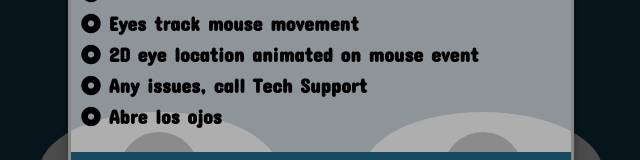
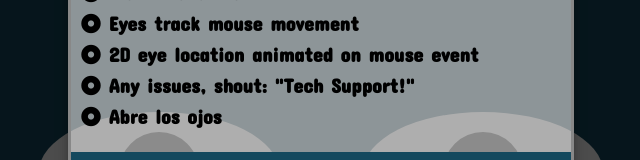
Before and after one commit to ajdavidson/eye-movement, a plain HTML site: page index.html in a window 1280 px wide. Shown: the part 226-386 px from the top of the page, without its empty margins (319-959 px from the left). Drawn offline with Linux system fonts and the light colour scheme.

Commit message:
Update modal

```diff
--- a/index.html
+++ b/index.html
@@ -26,7 +26,7 @@
                 <li>&nbsp;Move mouse to interact</li>
                 <li>&nbsp;Eyes track mouse movement</li>
                 <li>&nbsp;2D eye location animated on mouse event</li>
-                <li>&nbsp;Any issues, call Tech Support</li>
+                <li>&nbsp;Any issues, shout: "Tech Support!"</li>
                 <li>&nbsp;Abre los ojos</li>
             </ul>
         </div>
```
